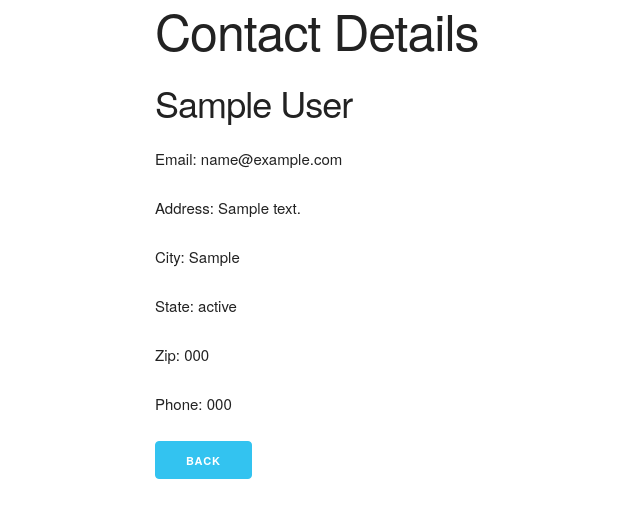
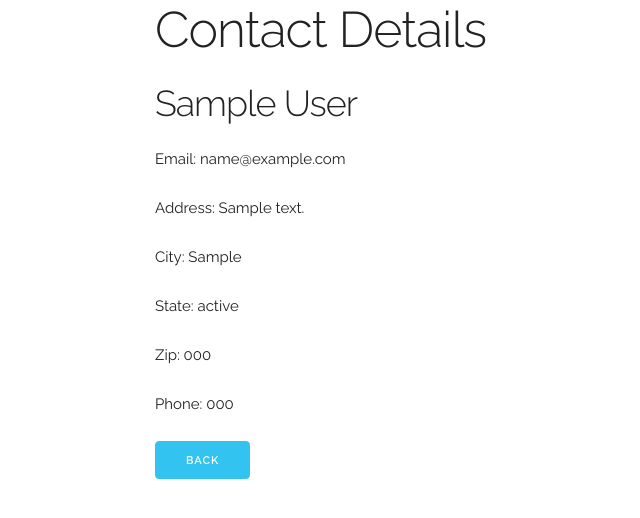
Before and after one commit to salohcin714/Django-ContactList, a Django app: page /contacts/view/1 in a window 1280 px wide. Shown: the top 518 px of the page, without its empty margins (5-645 px from the left). Run offline with Django 3.2, Linux system fonts and the light colour scheme; tables that the repository leaves empty hold one stand-in row (values such as "Sample post").

Commit message:
Add Font Link

```diff
--- a/templates/base.html
+++ b/templates/base.html
@@ -4,6 +4,7 @@
 <head>
     <meta charset="UTF-8">
     <title>Contact List</title>
+    <link href="https://fonts.googleapis.com/css?family=Raleway:300,400,600&display=swap" rel="stylesheet">
     <link rel="stylesheet" href="{% static 'css/normalize.css' %}">
     <link rel="stylesheet" href="{% static 'css/skeleton.css' %}">
 </head>
```
